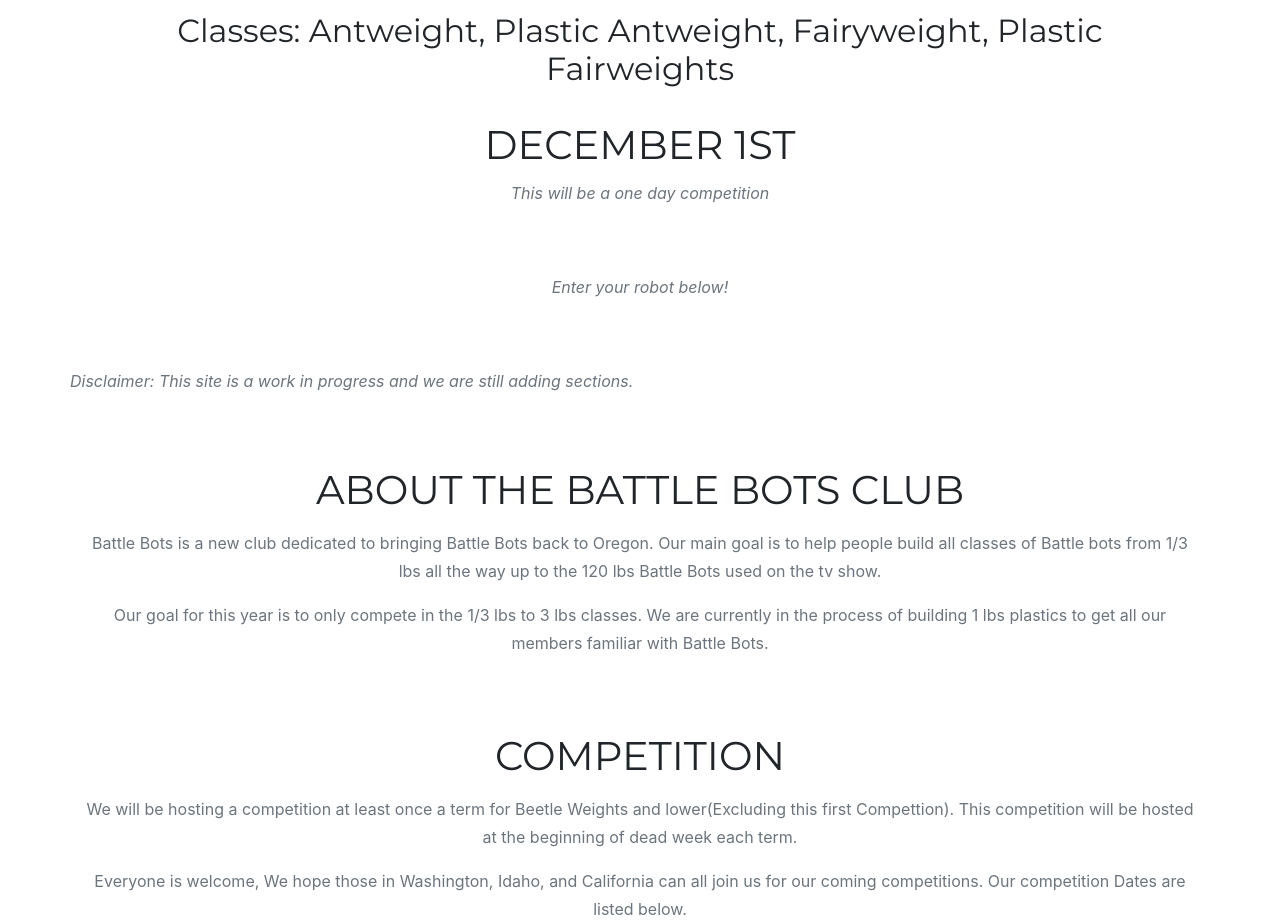
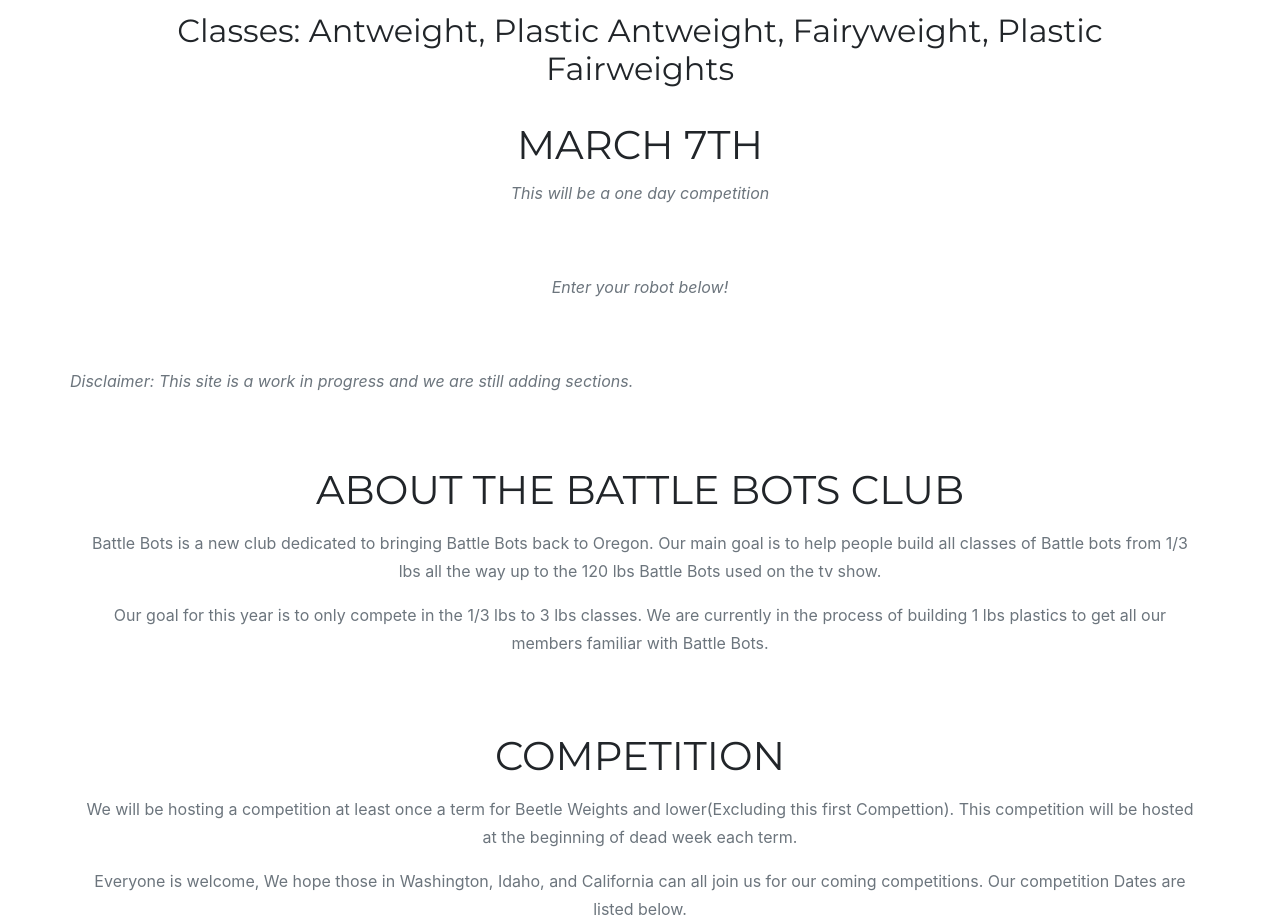
Before and after one commit to OSU-BattleBots/OSU-BattleBots.github.io, a website with bundled scripts: page index.html in a window 1280 px wide. Shown: the part 966-1887 px from the top of the page. Built offline with nearby package versions, Linux system fonts and the light colour scheme; a web font is replaced by a local one.

Commit message:
Update index.html

```diff
--- a/index.html
+++ b/index.html
@@ -82,7 +82,7 @@
               <h2 class="section-heading text-uppercase">Date of our Next Competition</h2>
               <h2 >Classes: Antweight, Plastic Antweight, Fairyweight, Plastic Fairweights</h2>
               <br>
-              <h2 class="section-heading text-uppercase">December 1st</h2>
+              <h2 class="section-heading text-uppercase">March 7th</h2>
               <h3 class="section-subheading text-muted">This will be a one day competition</h3>
               <h3 class="section-subheading text-muted">Enter your robot below!</h3>
             </div>
```
